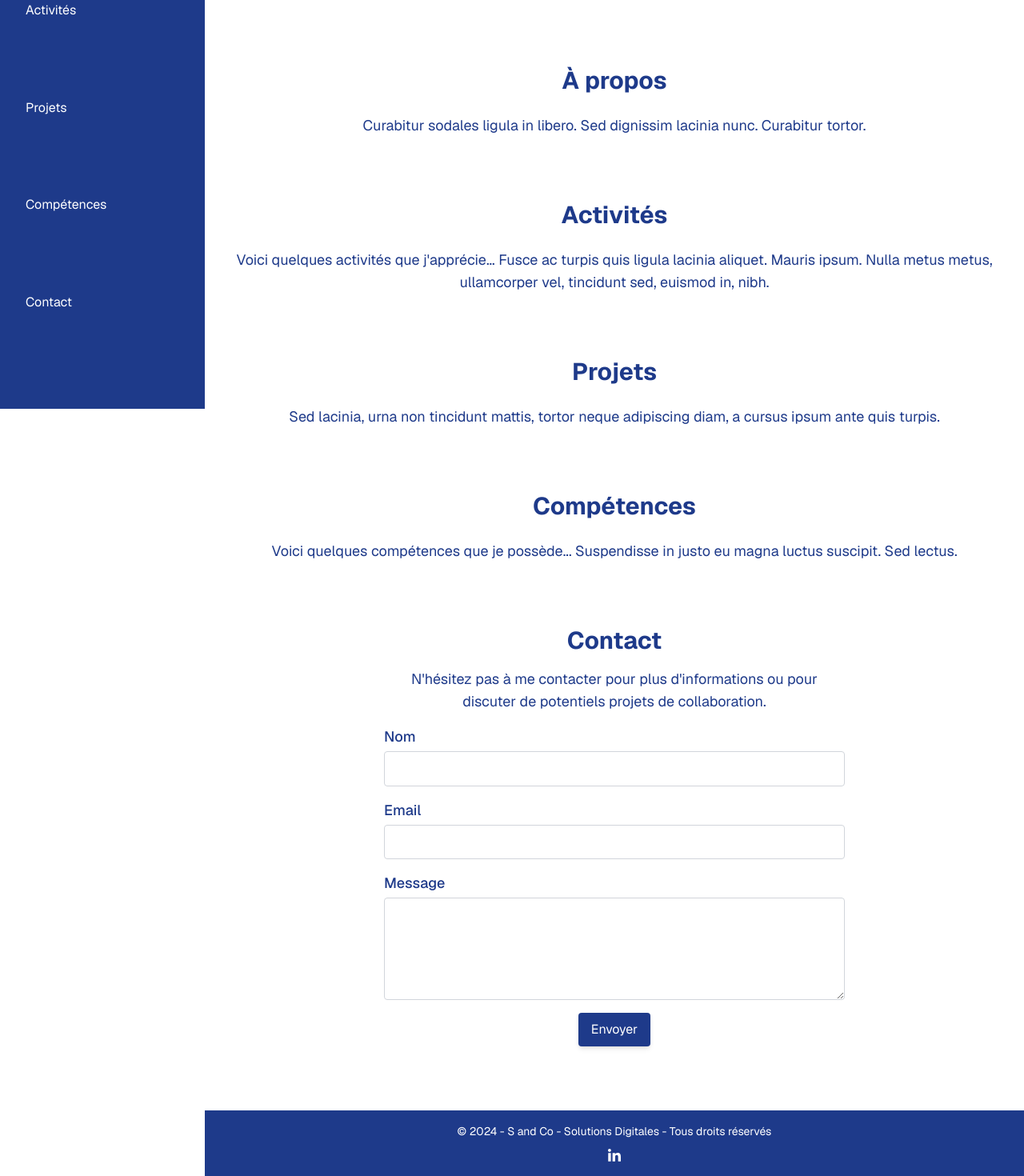
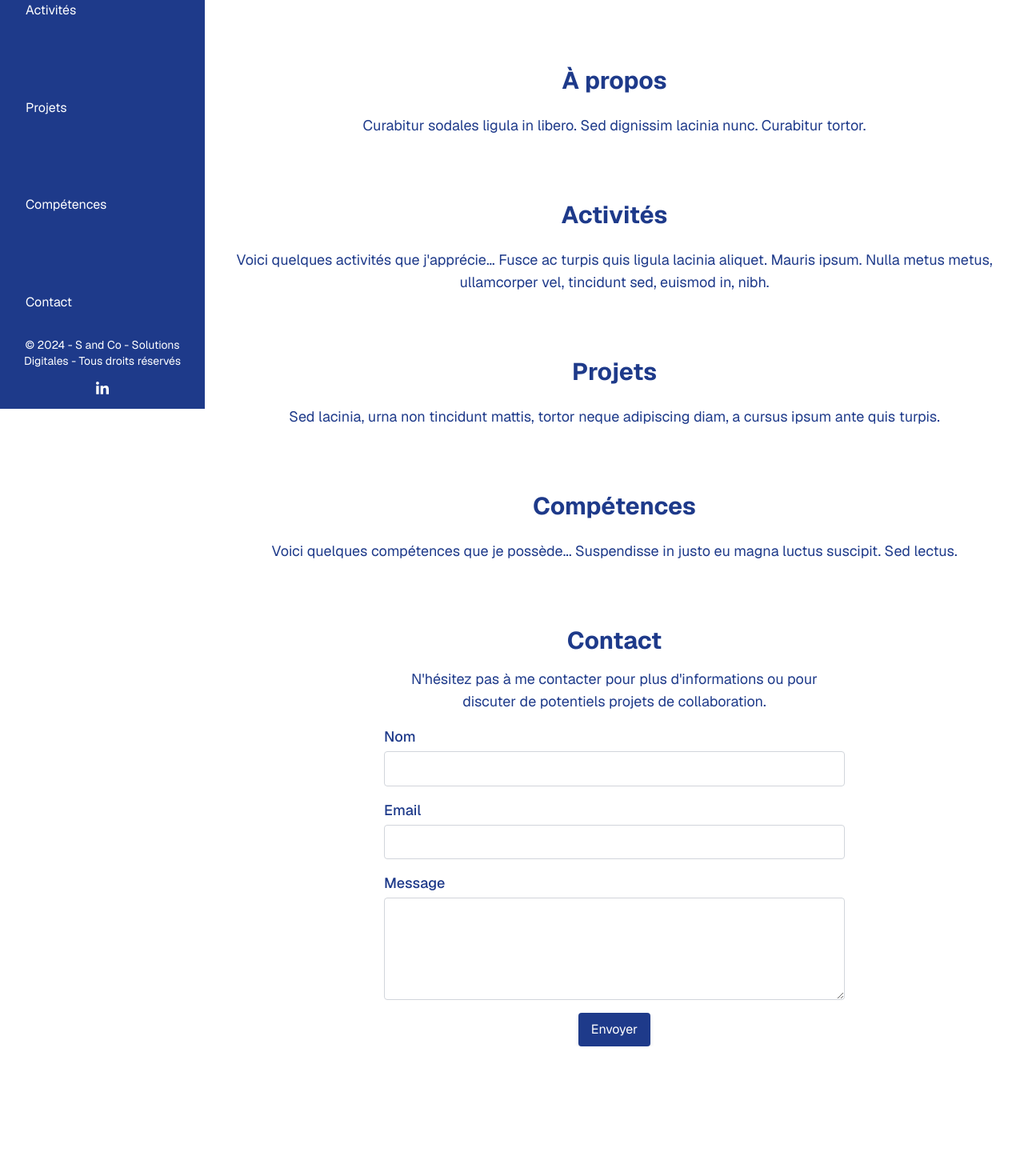
Before and after one commit to SanCo21/My-Portfolio, a Next.js app: page / in a window 1280 px wide. Shown: the part 289-1759 px from the top of the page at 80% size. After the commit the page ends 1597 px from the top, so only its background shows below. Built offline with nearby package versions, Linux system fonts and the light colour scheme.

Commit message:
Update footer content with responsive and add LinkedIn URL in Footer and Sidebar

```diff
--- a/src/app/components/Footer.js
+++ b/src/app/components/Footer.js
@@ -6,16 +6,17 @@ import content from '../../content';
 const Footer = ({ lang }) => {
   const { base, complement } = content.companyName;
   const footerText = {
-    en: `© 2024 - ${base} - ${complement.en} - All Rights Reserved`,
-    fr: `© 2024 - ${base} - ${complement.fr} - Tous droits réservés`
+    en: content.footer.text.en.replace("${base}", base).replace("${complement.en}", complement.en),
+    fr: content.footer.text.fr.replace("${base}", base).replace("${complement.fr}", complement.fr),
   };
+  const linkedinUrl = content.footer.linkedinUrl;
 
   return (
-    <footer className="bg-blue-900 text-white mt-20 py-4 w-full">
+    <footer className="bg-blue-900 text-white mt-20 py-4 w-full lg:hidden">
         <div className="max-w-screen-max mx-auto px-4">
             <p className="text-sm text-center">{lang === 'fr' ? footerText.fr : footerText.en}</p>
             <div className="mt-3 flex justify-center space-x-6">
-                <a href="https://www.linkedin.com/in/sandra-colomer-pro79/" target="_blank" rel="noopener noreferrer" className="hover:text-yellow-500">
+                <a href={linkedinUrl} target="_blank" rel="noopener noreferrer" className="hover:text-yellow-500">
                   <Image src="/icons/linkedin.svg" alt="LinkedIn" width={32} height={32} className='linkedin-icon' />
                 </a>
             </div>
--- a/src/app/components/Sidebar.js
+++ b/src/app/components/Sidebar.js
@@ -1,10 +1,16 @@
 import Link from 'next/link';
+import Image from 'next/image';
 import LanguageSwitcher from './LanguageSwitcher';
 import content from '../../content';
 
 const Sidebar = ({ lang, toggleLanguage, activeSection }) => {
   const sections = content.sectionsData;
   const { base, complement } = content.companyName;
+  const footerText = {
+    en: content.footer.text.en.replace("${base}", base).replace("${complement.en}", complement.en),
+    fr: content.footer.text.fr.replace("${base}", base).replace("${complement.fr}", complement.fr),
+  };
+  const linkedinUrl = content.footer.linkedinUrl;
 
   return (
     <aside className="bg-blue-900 text-white w-64 h-full fixed top-0 left-0 p-4 flex-col justify-between hidden lg:flex">
@@ -25,6 +31,14 @@ const Sidebar = ({ lang, toggleLanguage, activeSection }) => {
                 ))}
             </nav>
         </div>
+        <div className="mt-4 text-center"> {/* Footer content in sidebar */}
+            <p className="text-sm">{lang === 'fr' ? footerText.fr : footerText.en}</p>
+            <div className="mt-4 flex justify-center space-x-6">
+                <a href="https://www.linkedin.com/in/your-profile-name/" target="_blank" rel="noopener noreferrer" className="hover:text-yellow-500">
+                    <Image src="/icons/linkedin.svg" alt="LinkedIn" width={32} height={32} className="linkedin-icon" />
+                </a>
+            </div>
+        </div>
     </aside>
   );
 };
--- a/src/content.json
+++ b/src/content.json
@@ -5,6 +5,13 @@
       "en": "Digital Solutions",
       "fr": "Solutions Digitales"
     }
+  },
+  "footer": {
+    "text": {
+      "en": "© 2024 - ${base} - ${complement.en} - All Rights Reserved",
+      "fr": "© 2024 - ${base} - ${complement.fr} - Tous droits réservés"
+    },
+    "linkedinUrl": "https://www.linkedin.com/in/sandra-colomer-pro79/"
   },
   "sectionsData": {
     "home": {
```
Lines whose indentation alone changed are shown as unchanged.
